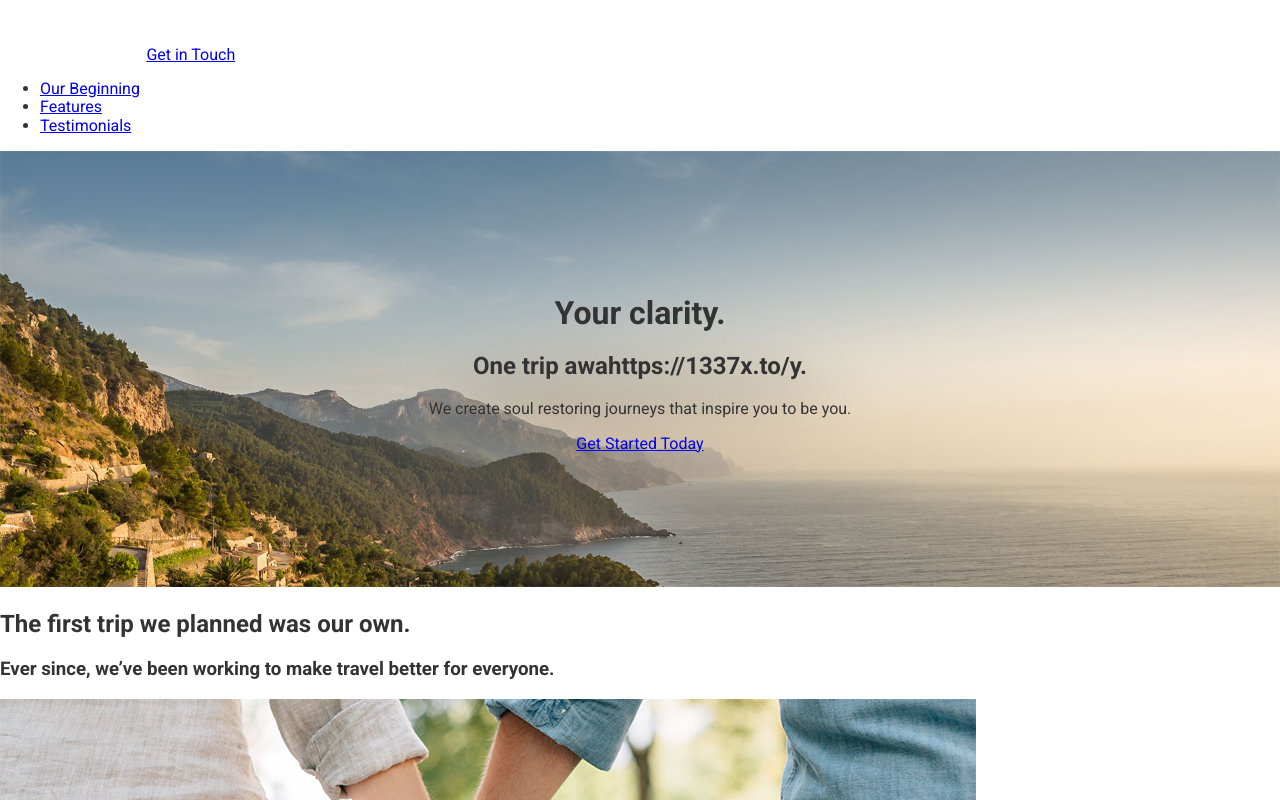
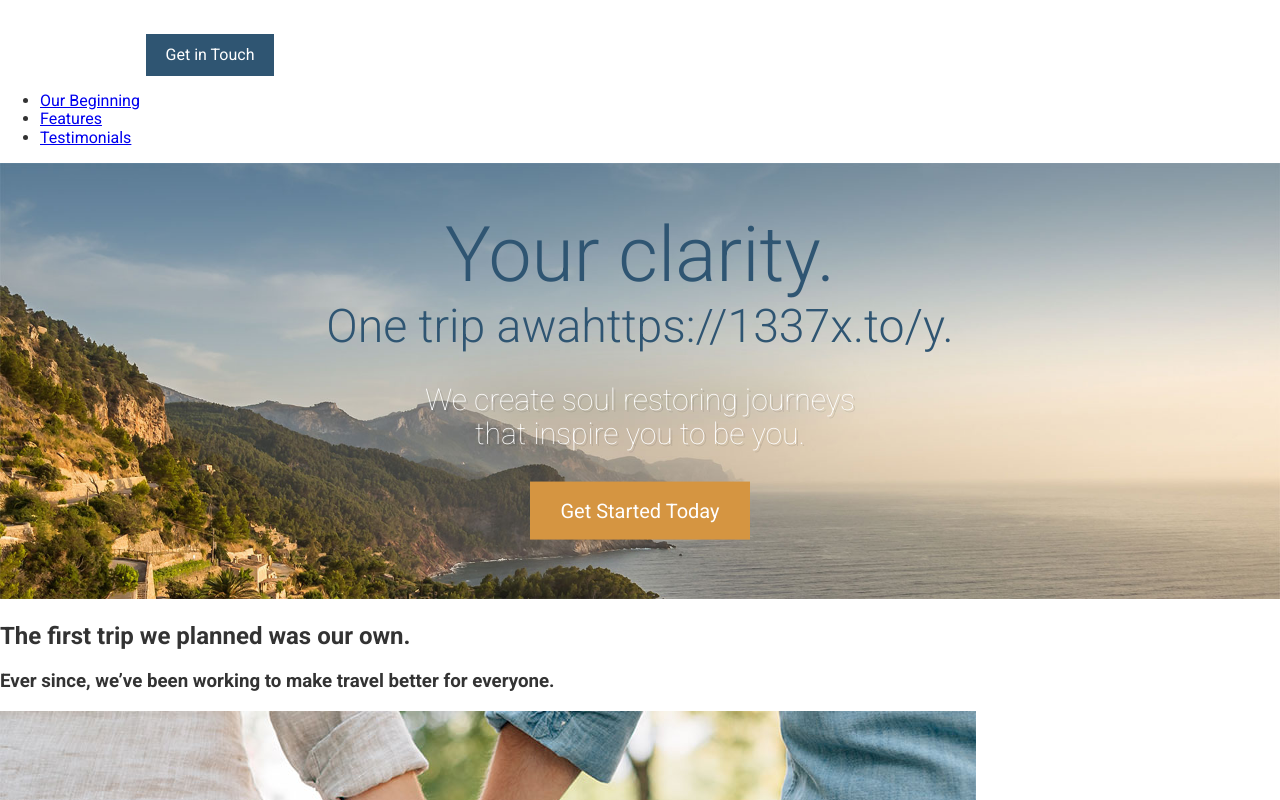
Before and after one commit to reanzi/we-travel, a website: page app/index.html in a window 1280 px wide. Shown: the top 800 px of the page. Drawn offline with Linux system fonts and the light colour scheme.

Commit message:
css organizing & bowser-sync with css-injection

```diff
--- /dev/null
+++ b/app/assets/styles/base/_variables.css
@@ -0,0 +1,3 @@
+$mainBlue: #2f5572;
+$mainOrange: #d59541;
+$white: #ffffff;
--- /dev/null
+++ b/app/assets/styles/modules/_btn.css
@@ -0,0 +1,14 @@
+.btn {
+    background-color: $mainBlue;
+    color: $white;
+    text-decoration: none;
+    padding: .75rem  1.2rem;
+    display: inline-block;
+    &--orange {
+        background-color: $mainOrange;
+    }
+    &--large {
+        font-size: 1.25rem;
+        padding: 1.1rem 1.9rem;
+    }
+}
--- a/app/assets/styles/modules/_large-hero.css
+++ b/app/assets/styles/modules/_large-hero.css
@@ -1,7 +1,7 @@
 .large-hero {
     position: relative;
-}
-.large-hero__text-content {
+
+    &__text-content {
     position: absolute;
     top: 50%;
     transform: translateY(-50%);
@@ -9,3 +9,25 @@
     width: 100%;
     text-align: center;
     }
+    &__title {
+        font-weight: 300;
+        color: $mainBlue;
+        font-size: 4.8rem;
+        margin: 0;
+    }
+    &__subtitle {
+        font-weight: 300;
+        color: $mainBlue;
+        font-size: 2.9rem;
+        margin: 0;
+    }
+    &__description {
+        color: $white;
+        font-size:1.875rem;
+        font-weight: 100;
+        text-shadow: 2px 2px 0 rgba(0,0,0, .1);
+        max-width: 30rem;
+        margin-left: auto;
+        margin-right: auto;
+    }
+}
--- a/app/assets/styles/styles.css
+++ b/app/assets/styles/styles.css
@@ -3,4 +3,6 @@
 
 /* styles import*/
 @import "base/_global";
+@import "base/_variables";
 @import "modules/_large-hero";
+@import "modules/_btn";
--- a/app/index.html
+++ b/app/index.html
@@ -13,7 +13,7 @@
 <body>
     <header>
         <img src="assets/images/icons/clear-view-escapes.svg">
-        <a href="#">Get in Touch</a>
+        <a href="#" class="btn">Get in Touch</a>
         <nav>
             <ul>
                 <li>
@@ -32,11 +32,11 @@
     <div class="large-hero">
         <img src="assets/images/hero--large.jpg">
         <div class="large-hero__text-content">
-            <h1>Your clarity.</h1>
-            <h2>One trip awahttps://1337x.to/y.</h2>
-            <p>We create soul restoring journeys that inspire you to be you.</p>
+            <h1 class="large-hero__title">Your clarity.</h1>
+            <h2 class="large-hero__subtitle">One trip awahttps://1337x.to/y.</h2>
+            <p class="large-hero__description">We create soul restoring journeys that inspire you to be you.</p>
             <p>
-                <a href="#">Get Started Today</a>
+                <a href="#" class="btn btn--orange btn--large">Get Started Today</a>
             </p>
         </div>
     </div>
@@ -116,7 +116,7 @@
 
     <footer>
         <p>Copyright &copy; 2016 Clear View Escapes. All rights reserved.
-            <a href="#">Get in Touch</a>
+            <a href="#" class="btn btn--orange">Get in Touch</a>
         </p>
     </footer>
 </body>
--- a/app/temp/styles/styles.css
+++ b/app/temp/styles/styles.css
@@ -290,3 +290,38 @@ img {
     width: 100%;
     text-align: center;
     }
+.large-hero__title {
+        font-weight: 300;
+        color: #2f5572;
+        font-size: 4.8rem;
+        margin: 0;
+    }
+.large-hero__subtitle {
+        font-weight: 300;
+        color: #2f5572;
+        font-size: 2.9rem;
+        margin: 0;
+    }
+.large-hero__description {
+        color: #ffffff;
+        font-size:1.875rem;
+        font-weight: 100;
+        text-shadow: 2px 2px 0 rgba(0,0,0, .1);
+        max-width: 30rem;
+        margin-left: auto;
+        margin-right: auto;
+    }
+.btn {
+    background-color: #2f5572;
+    color: #ffffff;
+    text-decoration: none;
+    padding: .75rem  1.2rem;
+    display: inline-block;
+}
+.btn--orange {
+        background-color: #d59541;
+    }
+.btn--large {
+        font-size: 1.25rem;
+        padding: 1.1rem 1.9rem;
+    }
--- a/package.json
+++ b/package.json
@@ -26,6 +26,7 @@
   },
   "devDependencies": {
     "autoprefixer": "^8.6.2",
+    "browser-sync": "^2.24.4",
     "gulp": "^3.9.1",
     "gulp-postcss": "^7.0.1",
     "gulp-watch": "^5.0.0",
```
Also changed, not shown: gulpfile.js (+17 -3 lines), 1 other file. Lines whose indentation alone changed are shown as unchanged.
